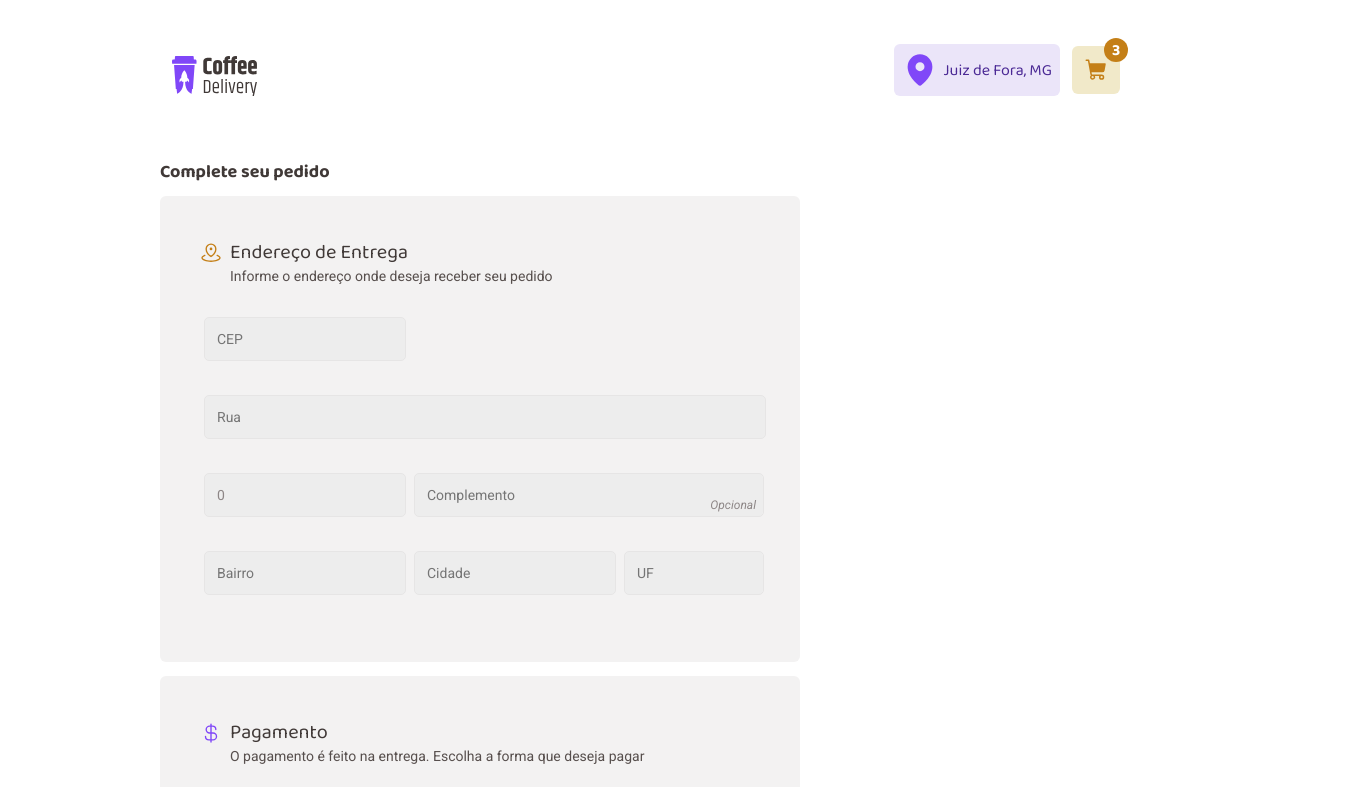
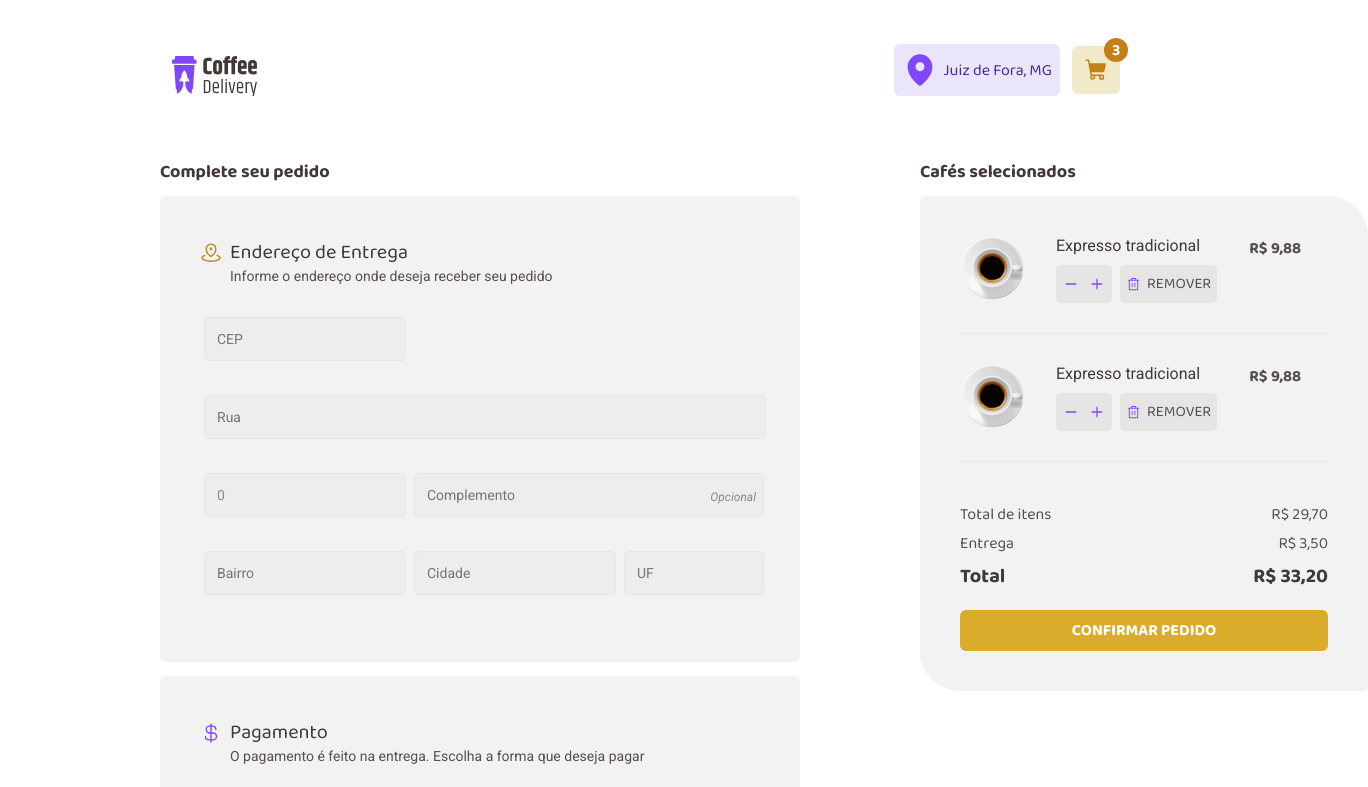
Before and after one commit to salesmiguelz/coffee-delivery-react, a React (Vite) app: page /checkout in a window 1280 px wide. Shown: the top 787 px of the page, 1368 px wide, since content can reach past the window. Built offline with nearby package versions, Linux system fonts and the light colour scheme.

Commit message:
feat: implements react hook form with zod validation

```diff
--- a/src/pages/Checkout/components/Input/styles.tsx
+++ b/src/pages/Checkout/components/Input/styles.tsx
@@ -46,7 +46,7 @@ export const StyledInput = styled.input<InputProps>`
 export const OptionalLabel = styled.span`
   position: absolute;
   right: 12px;
-  top: 50%;
+  top: 40%;
   transform: translateY(-50%);
   font-size: 12px;
   font-style: italic;
--- a/src/pages/Checkout/index.tsx
+++ b/src/pages/Checkout/index.tsx
@@ -6,16 +6,19 @@ import { PaymentMethod } from "./components/PaymentMethod";
 import { SelectedProduct } from "./components/SelectedProduct";
 import { zodResolver } from "@hookform/resolvers/zod";
 import { useForm } from "react-hook-form";
-import z from "zod";
+import { z } from "zod";
 
 const newOrderFormValidationSchema = z.object({
     zipcode: z.string().min(1, 'Informe o CEP'),
     street: z.string().min(1, 'Insira o nome da rua'),
-    number: z.number().positive('Insira um número válido'),
+    number: z.coerce.number({
+        required_error: 'Informe o número',
+        invalid_type_error: 'O número deve ser um valor numérico',
+    }).min(1, 'O número deve ser maior que zero'),
     complement: z.string().optional(),
     neighborhood: z.string().min(1, 'Insira seu bairro'),
     city: z.string().min(1, 'Insira sua cidade'),
-    uf: z.string().min(1, 'Insira seu estado').max(2),
+    uf: z.string().min(1, 'Insira seu estado').max(2, 'O estado deve conter apenas 2 caracteres'),
     paymentMethod: z.enum(['credit', 'debit', 'cash'])
 });
 
@@ -33,7 +36,8 @@ export function Checkout() {
             city: '',
             uf: '',
             paymentMethod: 'credit'
-        }
+        },
+
     });
 
     const selectedPaymentMethod = watch("paymentMethod")
@@ -76,7 +80,7 @@ export function Checkout() {
                             <Input placeholder='Complemento' size='M' optional errors={errors?.complement?.message}{...register('complement')} />
                             <Input placeholder='Bairro' size='S' errors={errors?.neighborhood?.message}{...register('neighborhood')} />
                             <Input placeholder='Cidade' size='S' errors={errors?.city?.message} {...register('city')} />
-                            <Input placeholder='UF' size='XS' {...register('uf')} />
+                            <Input placeholder='UF' size='XS' errors={errors?.uf?.message}{...register('uf')} />
                         </DeliveryForm>
                     </DeliveryAddress>
 
@@ -99,7 +103,6 @@ export function Checkout() {
                         </PaymentMethods>
 
                     </Payment>
-
                 </FinishOrder>
 
                 <OrderDetailsContainer>
--- a/src/pages/Checkout/styles.tsx
+++ b/src/pages/Checkout/styles.tsx
@@ -18,7 +18,11 @@ export const Container = styled.div`
     margin-top: 50px;
     display: flex;
     flex-direction: row;
-    gap: 50px;
+
+    form{
+        display: flex;
+        gap: 120px;
+    }
 `
 
 export const FinishOrder = styled.div`
```
